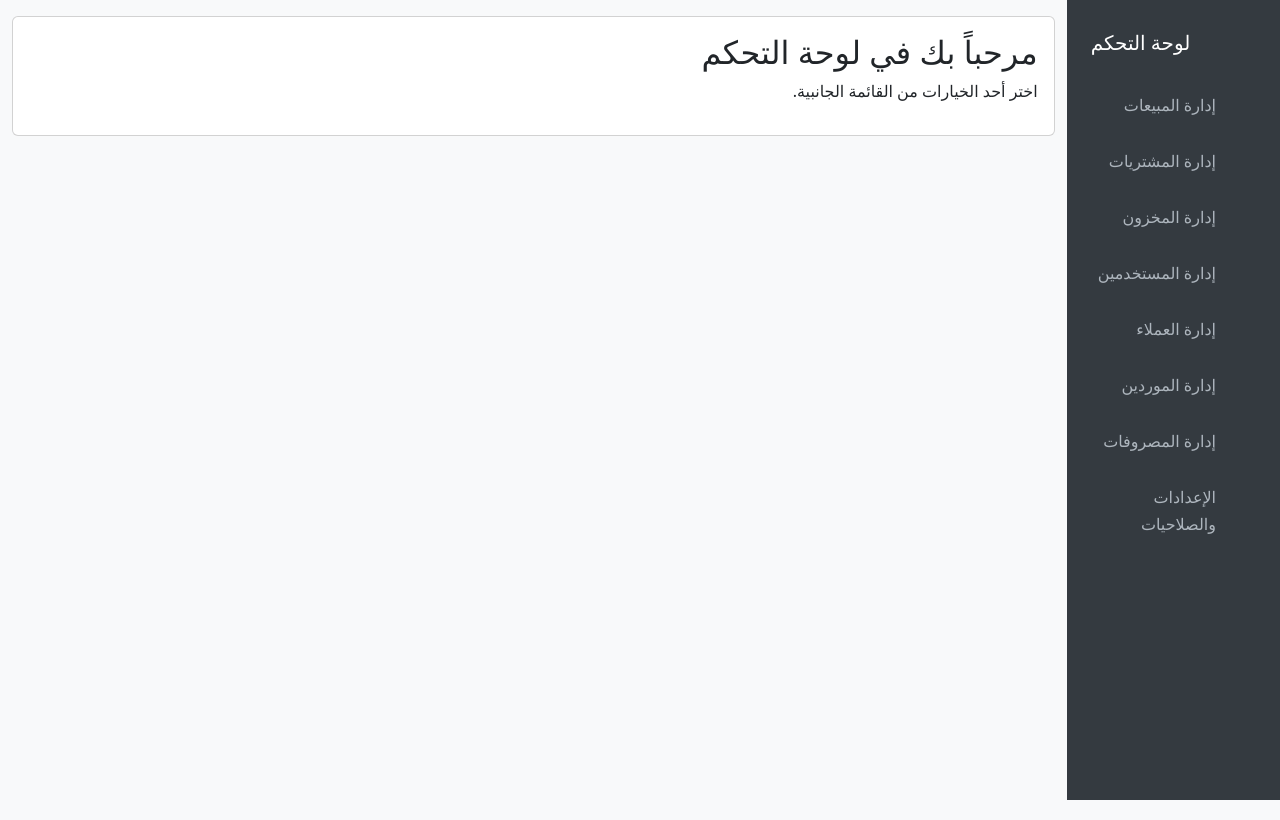
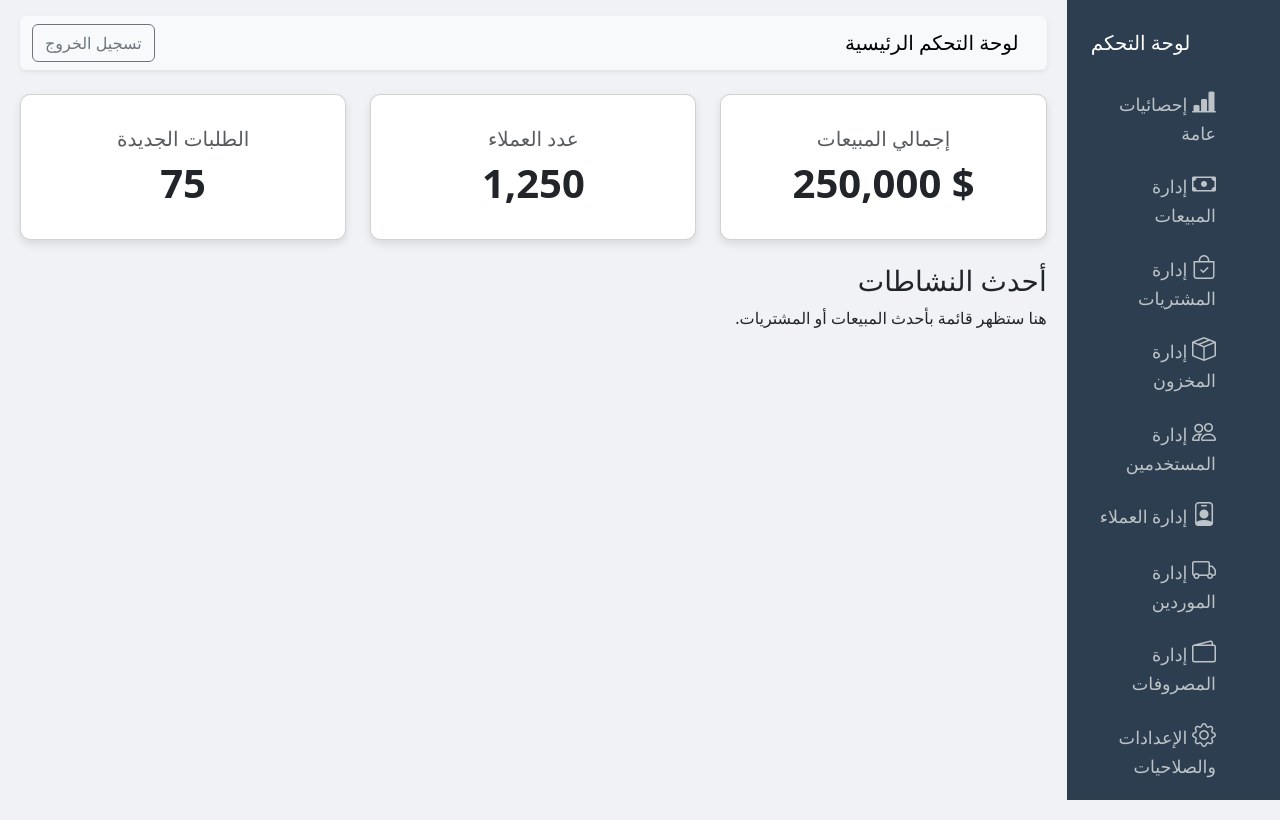
Before and after one commit to mohsen6330/golden-falcon-company, a Flask app: page /dashboard in a window 1280 px wide. Run offline with Flask 3, Linux system fonts and the light colour scheme.

Commit message:
Enhance dashboard aesthetics with new design and icons

```diff
--- a/templates/dashboard.html
+++ b/templates/dashboard.html
@@ -3,81 +3,129 @@
 <head>
     <meta charset="UTF-8">
     <meta name="viewport" content="width=device-width, initial-scale=1.0">
-    <title>Dashboard</title>
+    <title>لوحة التحكم</title>
     <link href="https://cdn.jsdelivr.net/npm/bootstrap@5.3.3/dist/css/bootstrap.min.css" rel="stylesheet">
+    <link href="https://cdn.jsdelivr.net/npm/bootstrap-icons@1.11.3/font/bootstrap-icons.css" rel="stylesheet">
     <style>
         body {
-            background-color: #f8f9fa;
+            background-color: #f0f2f5;
             direction: rtl; /* Align content from right to left */
             text-align: right;
         }
         .sidebar {
             height: 100vh;
-            background-color: #343a40;
+            background-color: #2c3e50; /* Darker blue */
             color: white;
             padding-top: 20px;
         }
         .sidebar .nav-link {
-            color: #adb5bd;
+            color: #bdc3c7;
             padding: 10px 15px;
+            font-size: 1.1rem;
         }
         .sidebar .nav-link:hover {
-            background-color: #495057;
+            background-color: #34495e;
             color: white;
+        }
+        .main-content {
+            padding: 20px;
+        }
+        .card-custom {
+            border-radius: 10px;
+            box-shadow: 0 4px 8px rgba(0,0,0,0.1);
         }
     </style>
 </head>
 <body>
     <div class="container-fluid">
-        <div class="row flex-nowrap">
-            <div class="col-auto col-md-3 col-xl-2 px-sm-2 px-0 sidebar">
+        <div class="row">
+            <div class="col-auto col-md-3 col-xl-2 px-sm-2 px-0 sidebar d-flex flex-column">
                 <div class="d-flex flex-column align-items-center align-items-sm-start px-3 pt-2 text-white min-vh-100">
-                    <a href="/" class="d-flex align-items-center pb-3 mb-md-0 me-md-auto text-white text-decoration-none">
+                    <a href="#" class="d-flex align-items-center pb-3 mb-md-0 me-md-auto text-white text-decoration-none">
                         <span class="fs-5 d-none d-sm-inline">لوحة التحكم</span>
                     </a>
-                    <ul class="nav nav-pills flex-column mb-sm-auto mb-0 align-items-center align-items-sm-start" id="menu">
-                        <li class="nav-item">
-                            <a href="#" class="nav-link align-middle px-0">
-                                <i class="fs-4 bi-house"></i> <span class="ms-1 d-none d-sm-inline">إدارة المبيعات</span>
+                    <ul class="nav nav-pills flex-column mb-sm-auto mb-0 align-items-center align-items-sm-start w-100" id="menu">
+                        <li class="nav-item w-100">
+                            <a href="#" class="nav-link px-0 align-middle">
+                                <i class="fs-4 bi-bar-chart-line-fill"></i> <span class="ms-1 d-none d-sm-inline">إحصائيات عامة</span>
                             </a>
                         </li>
-                        <li>
+                        <li class="nav-item w-100">
                             <a href="#" class="nav-link px-0 align-middle">
-                                <i class="fs-4 bi-table"></i> <span class="ms-1 d-none d-sm-inline">إدارة المشتريات</span></a>
+                                <i class="fs-4 bi-cash"></i> <span class="ms-1 d-none d-sm-inline">إدارة المبيعات</span>
+                            </a>
                         </li>
-                        <li>
+                        <li class="nav-item w-100">
                             <a href="#" class="nav-link px-0 align-middle">
-                                <i class="fs-4 bi-table"></i> <span class="ms-1 d-none d-sm-inline">إدارة المخزون</span></a>
+                                <i class="fs-4 bi-bag-check"></i> <span class="ms-1 d-none d-sm-inline">إدارة المشتريات</span></a>
                         </li>
-                        <li>
+                        <li class="nav-item w-100">
                             <a href="#" class="nav-link px-0 align-middle">
-                                <i class="fs-4 bi-table"></i> <span class="ms-1 d-none d-sm-inline">إدارة المستخدمين</span></a>
+                                <i class="fs-4 bi-box-seam"></i> <span class="ms-1 d-none d-sm-inline">إدارة المخزون</span></a>
                         </li>
-                        <li>
+                        <li class="nav-item w-100">
                             <a href="#" class="nav-link px-0 align-middle">
-                                <i class="fs-4 bi-table"></i> <span class="ms-1 d-none d-sm-inline">إدارة العملاء</span></a>
+                                <i class="fs-4 bi-people"></i> <span class="ms-1 d-none d-sm-inline">إدارة المستخدمين</span></a>
                         </li>
-                        <li>
+                        <li class="nav-item w-100">
                             <a href="#" class="nav-link px-0 align-middle">
-                                <i class="fs-4 bi-table"></i> <span class="ms-1 d-none d-sm-inline">إدارة الموردين</span></a>
+                                <i class="fs-4 bi-person-badge"></i> <span class="ms-1 d-none d-sm-inline">إدارة العملاء</span></a>
                         </li>
-                        <li>
+                        <li class="nav-item w-100">
                             <a href="#" class="nav-link px-0 align-middle">
-                                <i class="fs-4 bi-table"></i> <span class="ms-1 d-none d-sm-inline">إدارة المصروفات</span></a>
+                                <i class="fs-4 bi-truck"></i> <span class="ms-1 d-none d-sm-inline">إدارة الموردين</span></a>
                         </li>
-                        <li>
+                        <li class="nav-item w-100">
                             <a href="#" class="nav-link px-0 align-middle">
-                                <i class="fs-4 bi-table"></i> <span class="ms-1 d-none d-sm-inline">الإعدادات والصلاحيات</span></a>
+                                <i class="fs-4 bi-wallet2"></i> <span class="ms-1 d-none d-sm-inline">إدارة المصروفات</span></a>
+                        </li>
+                        <li class="nav-item w-100">
+                            <a href="#" class="nav-link px-0 align-middle">
+                                <i class="fs-4 bi-gear"></i> <span class="ms-1 d-none d-sm-inline">الإعدادات والصلاحيات</span></a>
                         </li>
                     </ul>
                 </div>
             </div>
-            <div class="col py-3">
-                <div class="card">
-                    <div class="card-body">
-                        <h2>مرحباً بك في لوحة التحكم</h2>
-                        <p>اختر أحد الخيارات من القائمة الجانبية.</p>
+            <div class="col py-3 main-content">
+                <nav class="navbar navbar-expand-lg bg-light rounded shadow-sm mb-4">
+                    <div class="container-fluid">
+                        <span class="navbar-brand mb-0 h1">لوحة التحكم الرئيسية</span>
+                        <div class="d-flex">
+                            <a href="#" class="btn btn-outline-secondary me-2">تسجيل الخروج</a>
+                        </div>
                     </div>
+                </nav>
+
+                <div class="row g-4">
+                    <div class="col-md-4">
+                        <div class="card card-custom p-3 text-center">
+                            <div class="card-body">
+                                <h5 class="card-title text-muted">إجمالي المبيعات</h5>
+                                <h1 class="card-text fw-bold">$ 250,000</h1>
+                            </div>
+                        </div>
+                    </div>
+                    <div class="col-md-4">
+                        <div class="card card-custom p-3 text-center">
+                            <div class="card-body">
+                                <h5 class="card-title text-muted">عدد العملاء</h5>
+                                <h1 class="card-text fw-bold">1,250</h1>
+                            </div>
+                        </div>
+                    </div>
+                    <div class="col-md-4">
+                        <div class="card card-custom p-3 text-center">
+                            <div class="card-body">
+                                <h5 class="card-title text-muted">الطلبات الجديدة</h5>
+                                <h1 class="card-text fw-bold">75</h1>
+                            </div>
+                        </div>
+                    </div>
+                </div>
+
+                <div class="mt-4">
+                    <h3>أحدث النشاطات</h3>
+                    <p>هنا ستظهر قائمة بأحدث المبيعات أو المشتريات.</p>
                 </div>
             </div>
         </div>
```
